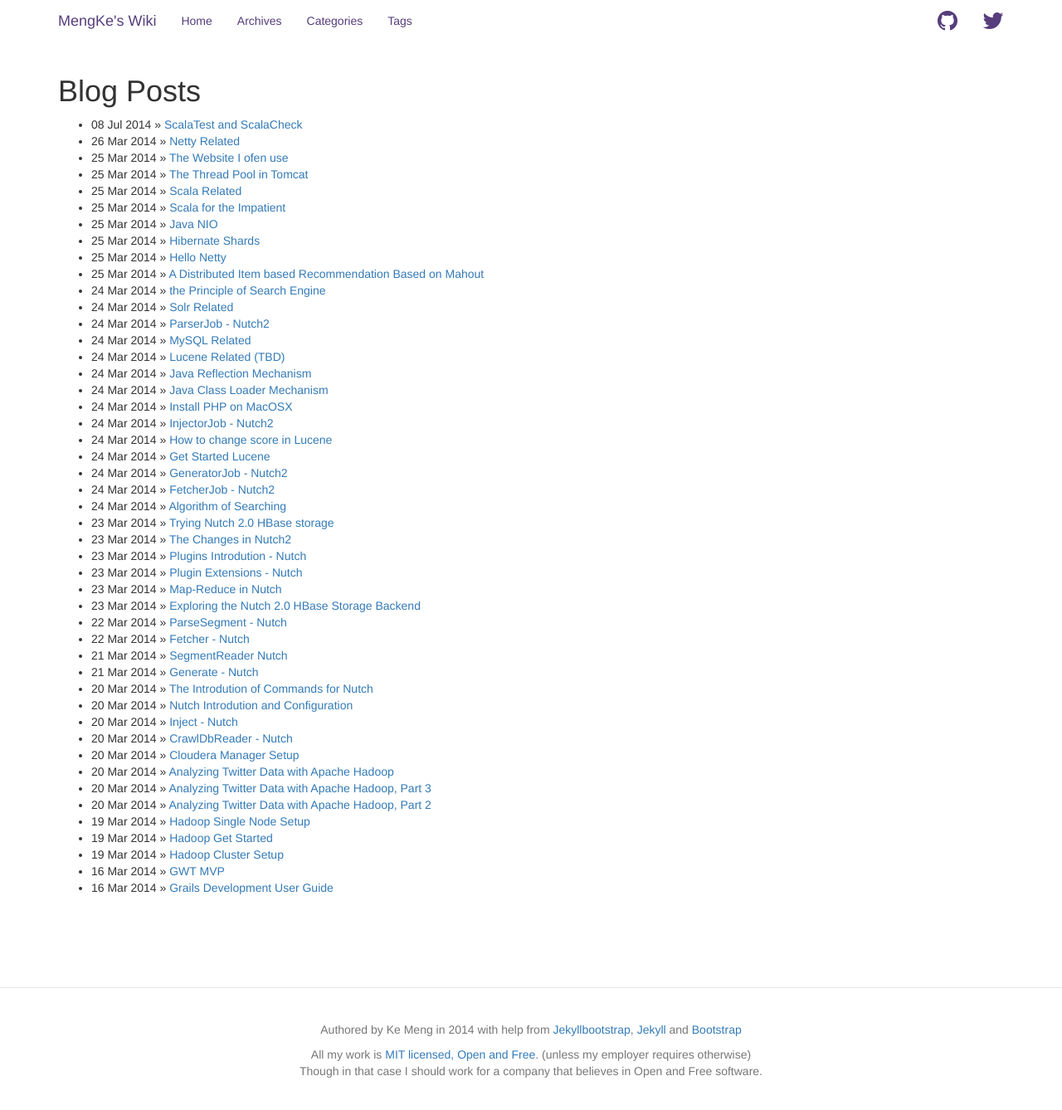
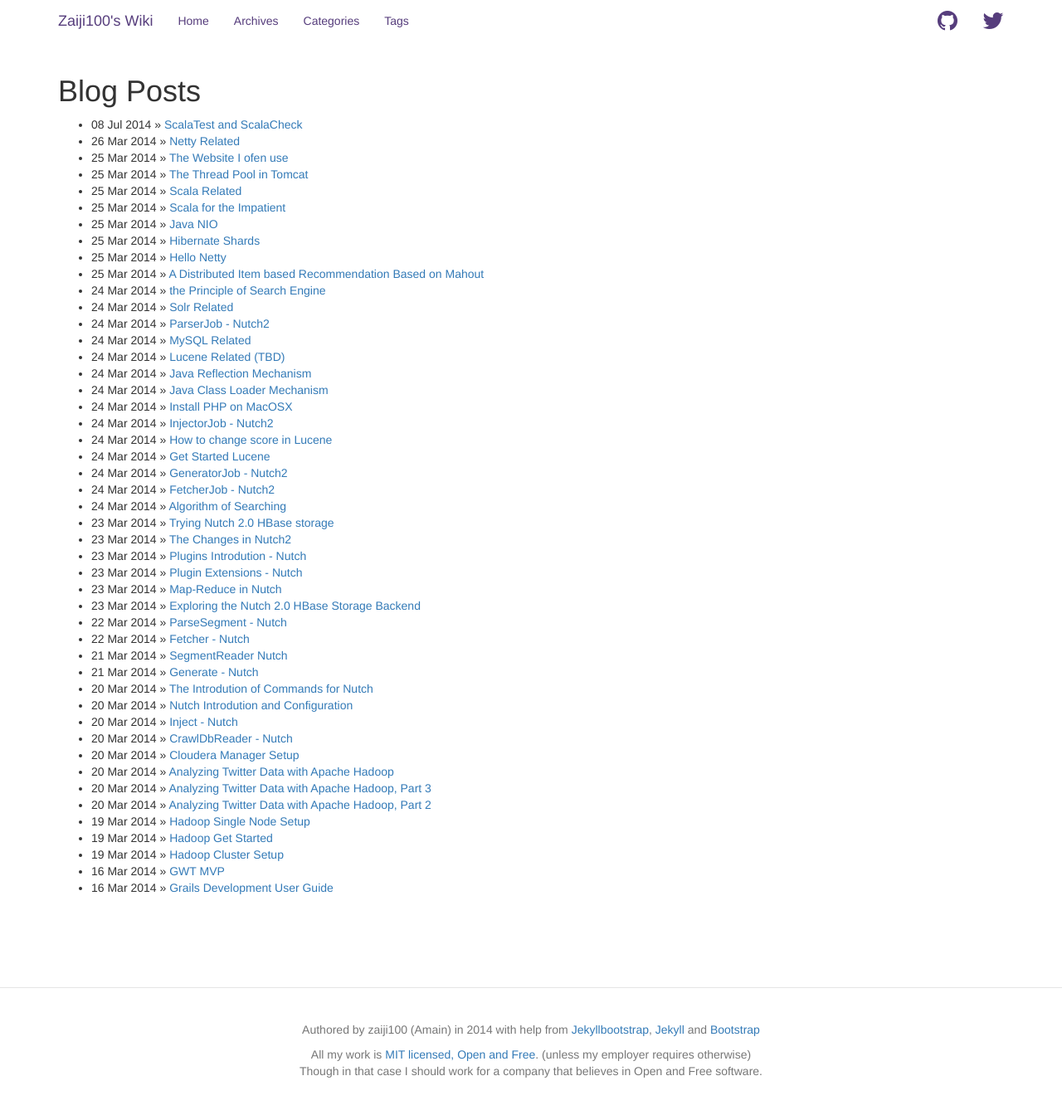
Before and after one commit to zaiji100/zaiji100.github.io, a Jekyll site: the page built from index.html, in a window 1280 px wide and 1351 px high. Shown: the top 1338 px of the window at 83% size. Built offline with Jekyll 4.4.1, drawn with Linux system fonts in a browser that asks for light colours; nearby versions of some CDN libraries.

Commit message:
修改_config.yml

```diff
--- a/_config.yml
+++ b/_config.yml
@@ -1,13 +1,13 @@
-name: MengKe's Wiki
+name: Zaiji100's Wiki
 markdown: kramdown
 pygments: true
 
 permalink: /:categories/:title.html
 
 author :
-  name : Ke Meng
-  email : mengke@me.com
-  github : mengke
-  twitter : mengke85
+  name : zaiji100 (Amain)
+  email : 1076421128@qq.com
+  github : zaiji100
+  twitter : zaiji100
 
-production_url : http://mengke.github.io
+production_url : http://zaiji100.github.io
```
